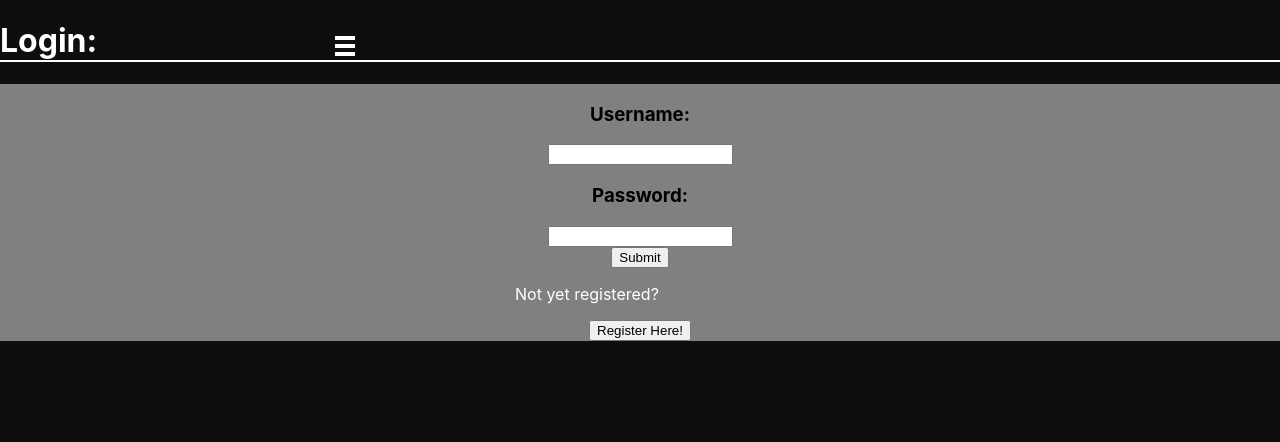
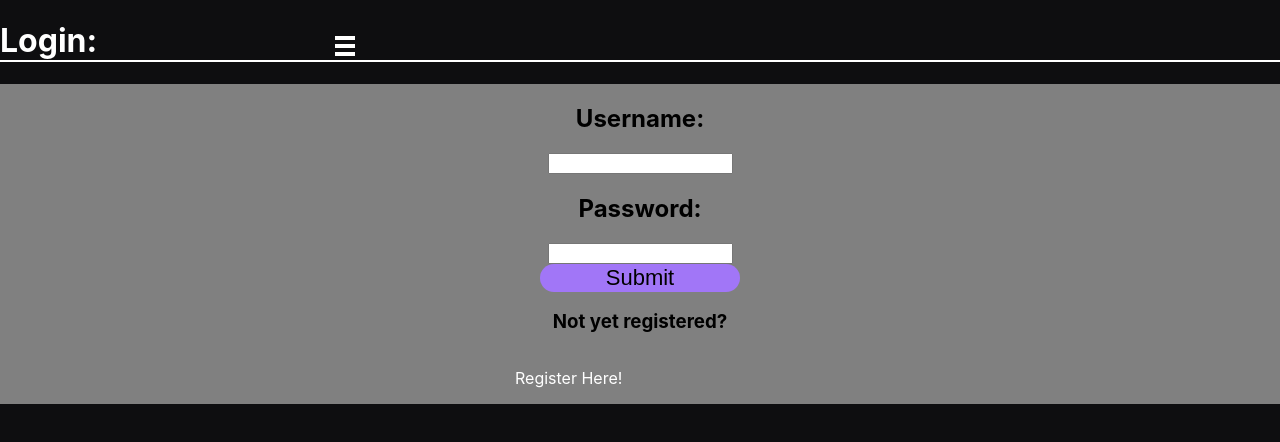
Before and after one commit to chaselancaster/nosmallstreamer-frontend, a React (Create React App) app: page /login in a window 1280 px wide. Shown: the top 442 px of the page. Built offline with nearby package versions, Linux system fonts and the light colour scheme.

Commit message:
style login button on Login.js

```diff
--- a/src/Component/Login/Login.css
+++ b/src/Component/Login/Login.css
@@ -5,3 +5,11 @@ h1 {
 form {
   background-color: gray;
 }
+
+.login-button {
+  background-color: rgb(161, 118, 247);
+  font-size: 22px;
+  width: 200px;
+  border: none;
+  border-radius: 20px;
+}
--- a/src/Component/Login/Login.js
+++ b/src/Component/Login/Login.js
@@ -23,13 +23,13 @@ class Login extends Component {
             <div>
                 <h1>Login:</h1>
                 <form>
-                    <h3>Username:</h3>
+                    <h2>Username:</h2>
                     <input type="text" name="username" value={username} onChange={this.changeHandler}/>
-                    <h3>Password:</h3>
+                    <h2>Password:</h2>
                     <input type="password" name="password" value={password} onChange={this.changeHandler} />
-                    <button type="submit">Submit</button>
-                    <p>Not yet registered?</p>
-                    <button>Register Here!</button>
+                    <button type="submit" className="login-button">Submit</button>
+                    <h3>Not yet registered?</h3>
+                    <p>Register Here!</p>
                 </form>
             </div>
         )
```
Also changed, not shown: 1 other file (tests, documents, lock files or other folders).
